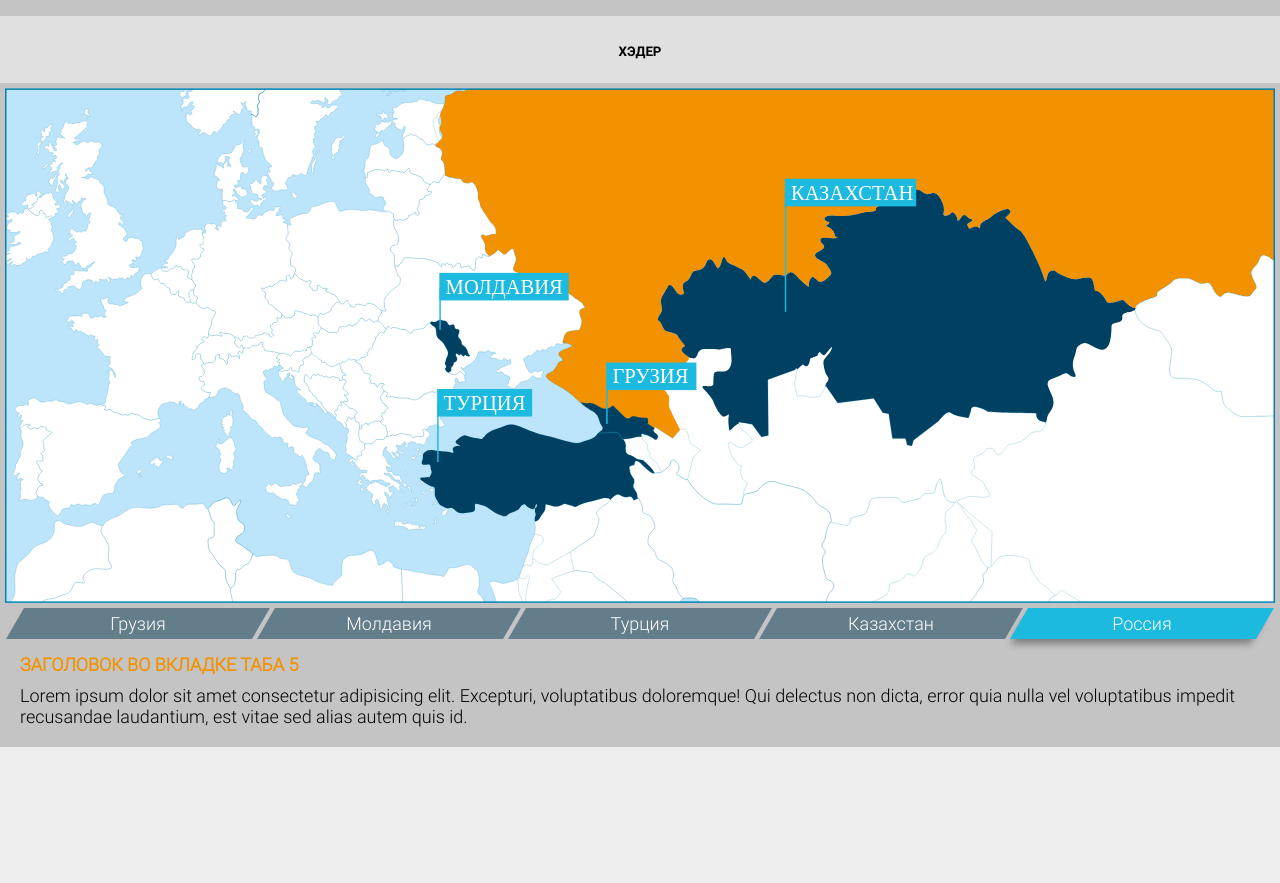
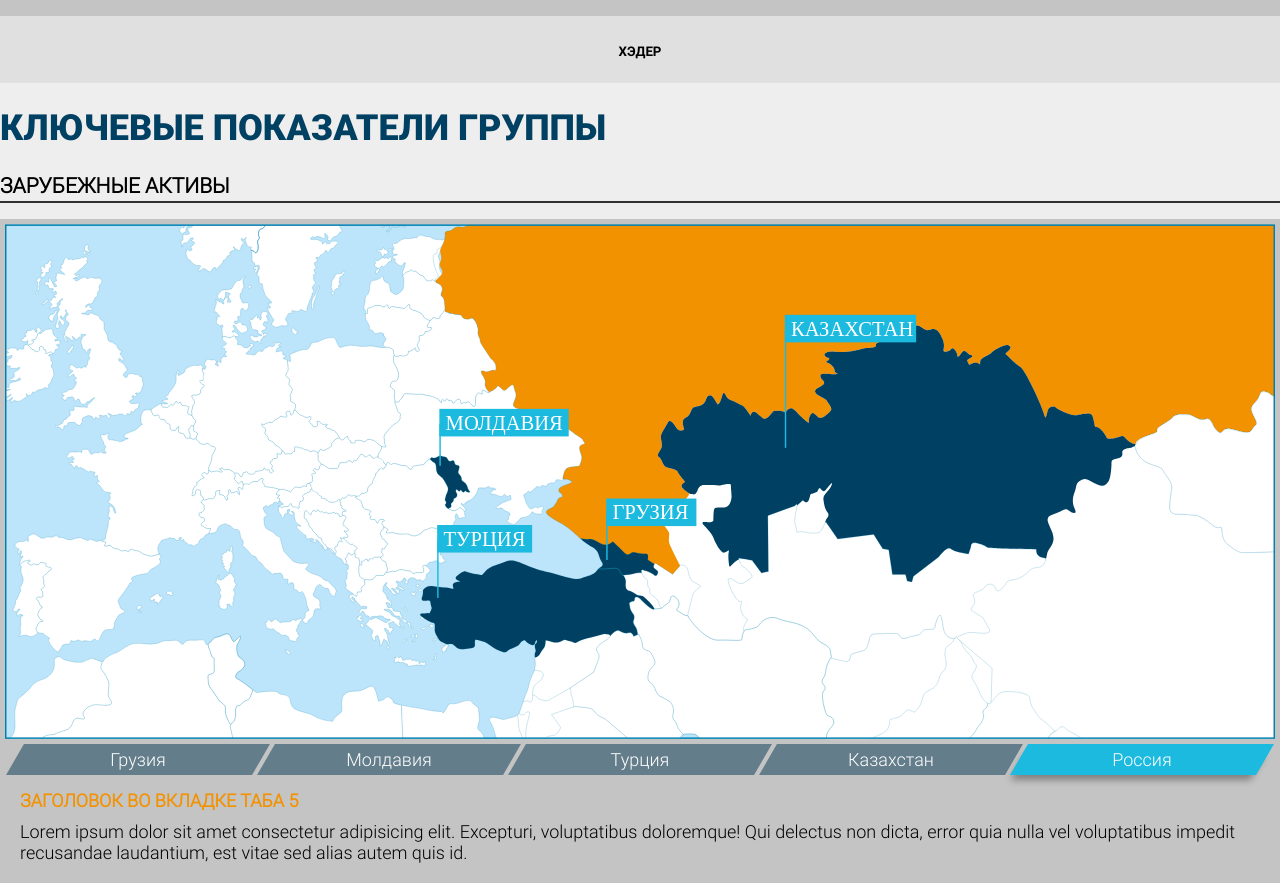
Before and after one commit to mrvotum/corpd_zebra_test_second, a website built with webpack: page src/index.html in a window 1280 px wide. Before the commit the page ends 800 px from the top, so only its background shows below. Built offline with nearby package versions, Linux system fonts and the light colour scheme.

Commit message:
Приступил к вёрстке остального контента, добавлены заголовки

```diff
--- a/src/css/style.css
+++ b/src/css/style.css
@@ -51,27 +51,28 @@ span {
 .img__holder > img {
   width: 100%;
 }
-#img_1 {
-  width: 64.43vw; /* 1237px */
-  left: 21.77vw; /* 418px */
-  bottom: 5.36vw; /* 103px */
+
+.page-title {
+  text-transform: uppercase;
+  color: #004062;
+  font-family: 'Roboto-900';
 }
-#img_2 {
-  width: 67.39vw; /* 1294px */
-  left: 30.16vw; /* 579px */
-  bottom: 1.15vw; /* 22px */
+
+.page-subtitle {
+  position: relative;
+  text-transform: uppercase;
 }
-#img_3 {
-  width: 44.54vw; /* 857px */
-  left: 26.82vw; /* 515px */
-  bottom: 5.10vw; /* 98px */
+.page-subtitle:after {
+  position: absolute;
+  content: '';
+  left: 0;
+  bottom: -5px;
+  width: 100%;
+  height: 2px;
+  background-color: #303030;
 }
-#img_4 {
-  width: 50vw; /* 960px */
-  left: 25.57vw; /* 491px */
-  bottom: 2.4vw; /* 46px */
-}
-.widget--tab {
+
+.tab {
   width: 100%;
   padding: 5px;
   background-color: #c4c4c4;
--- a/src/index.html
+++ b/src/index.html
@@ -15,11 +15,12 @@
 <main class="main">
 
 <div class="wrapper">
-    <div class="widget--tab" data-id="widget--tab">
+    <h1 class="page-title">Ключевые показатели группы</h1>
+    <h3 class="page-subtitle">Зарубежные активы</h3>
+    <div class="tab" data-id="tab">
         <div class="map__holder">
             <object id="object-map" data="svg/map.svg" type="image/svg+xml" width="100%"></object>
         </div>
-
         <div class="tab__titles" data-id="tab__titles">
             <span class="tab-el__title" data-type="tab" data-id="tab_1">Грузия</span>
             <span class="tab-el__title" data-type="tab" data-id="tab_2">Молдавия</span>
--- a/src/js/widget.js
+++ b/src/js/widget.js
@@ -1,12 +1,11 @@
 export default class Widget {
   constructor() {
-    this.widget = document.querySelector('[data-id=widget--tab]');
+    this.widget = document.querySelector('[data-id=tab]');
     this.tabTitles = this.widget.querySelector('[data-id=tab__titles]');
   }
 
   create() {
     this.addListener();
-    // this.createTabsWidth();
   }
 
   addListener() {
@@ -15,7 +14,7 @@ export default class Widget {
       // Проверяем, что кликнули на вкладку
       if (clickedElement.getAttribute('data-type') === 'tab') {
         // Перекрасим элементы карты
-        this.kek(clickedElement.getAttribute('data-id'), this.widget.querySelector('[data-type=tab__content--active]').getAttribute('data-for'));
+        this.changeSvgColor(clickedElement.getAttribute('data-id'), this.widget.querySelector('[data-type=tab__content--active]').getAttribute('data-for'));
 
         // Скроем вкладку, что уже была открыта
         this.hideOldTab();
@@ -45,16 +44,8 @@ export default class Widget {
     activedTitle.classList.remove('tab-el__title--active');
   }
 
-  createTabsWidth() {
-    for (let i = 0; i < this.tabTitles.childElementCount; i += 1) {
-      const element = this.tabTitles.children[i];
-      element.style.width = `calc(100% / ${this.tabTitles.childElementCount})`;
-    }
-  }
-
   // eslint-disable-next-line class-methods-use-this
-  kek(oldTab, newTab) {
-    console.log(oldTab, newTab);
+  changeSvgColor(oldTab, newTab) {
     const svgDoc = document.getElementById('object-map');
     const svg = svgDoc.contentDocument;
     const obj = svg.getElementById('Layer_1');
```
